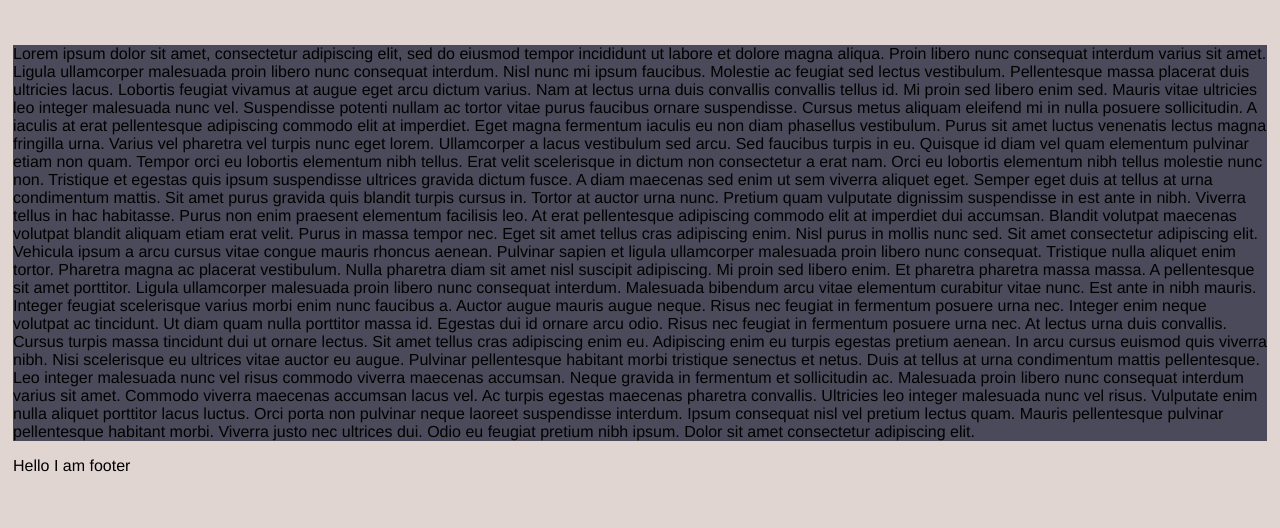
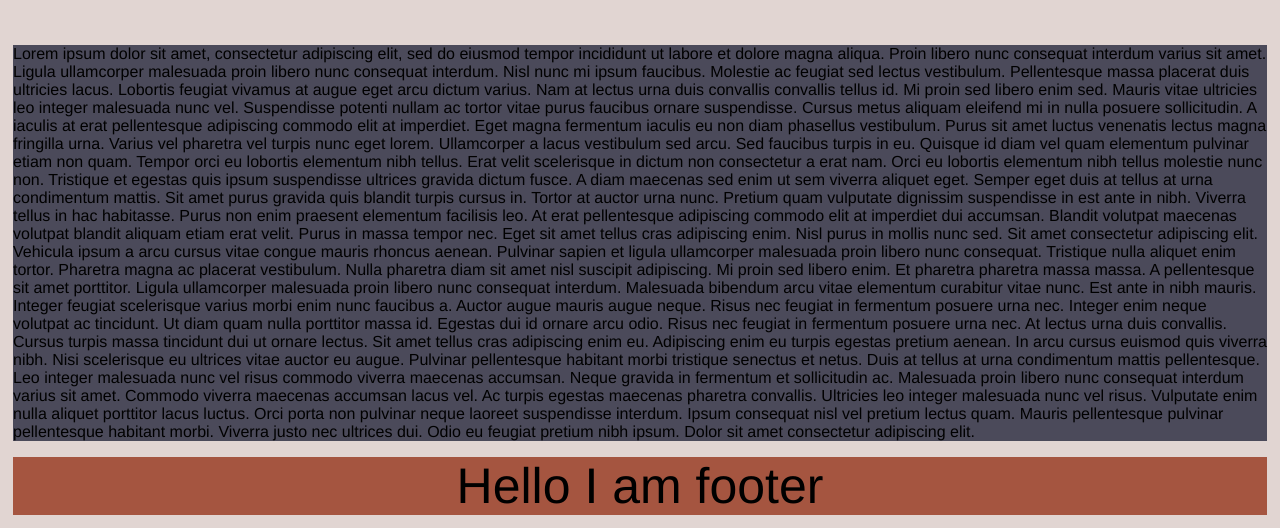
Before and after one commit to Kwarren98/304-Landing-Page, a plain HTML site: page PersonalProject/HomePage.html in a window 1280 px wide. Shown: the part 365-893 px from the top of the page. Before the commit the page ends 853 px from the top, so only its background shows below. Drawn offline with Linux system fonts and the light colour scheme.

Commit message:
Update HomePage.css

```diff
--- a/PersonalProject/HomePage.css
+++ b/PersonalProject/HomePage.css
@@ -5,11 +5,11 @@
 body {
     font-family: 'Franklin Gothic Medium', 'Arial Narrow', Arial, sans-serif;
     padding: 5px;
-    background-color: #e1d5d2;
+    background: #e1d5d2;
 }
 
 div {
-    background-color: #4b4a5a;
+    background: #4b4a5a;
 }
 
 header {
@@ -18,6 +18,12 @@ header {
     background:#a55540;
 }
 
+footer {
+    font-size: 50px;
+    text-align: center;
+    background:#a55540;
+}
+
 .third-color {
 	background: #e79a58;
 }
```
